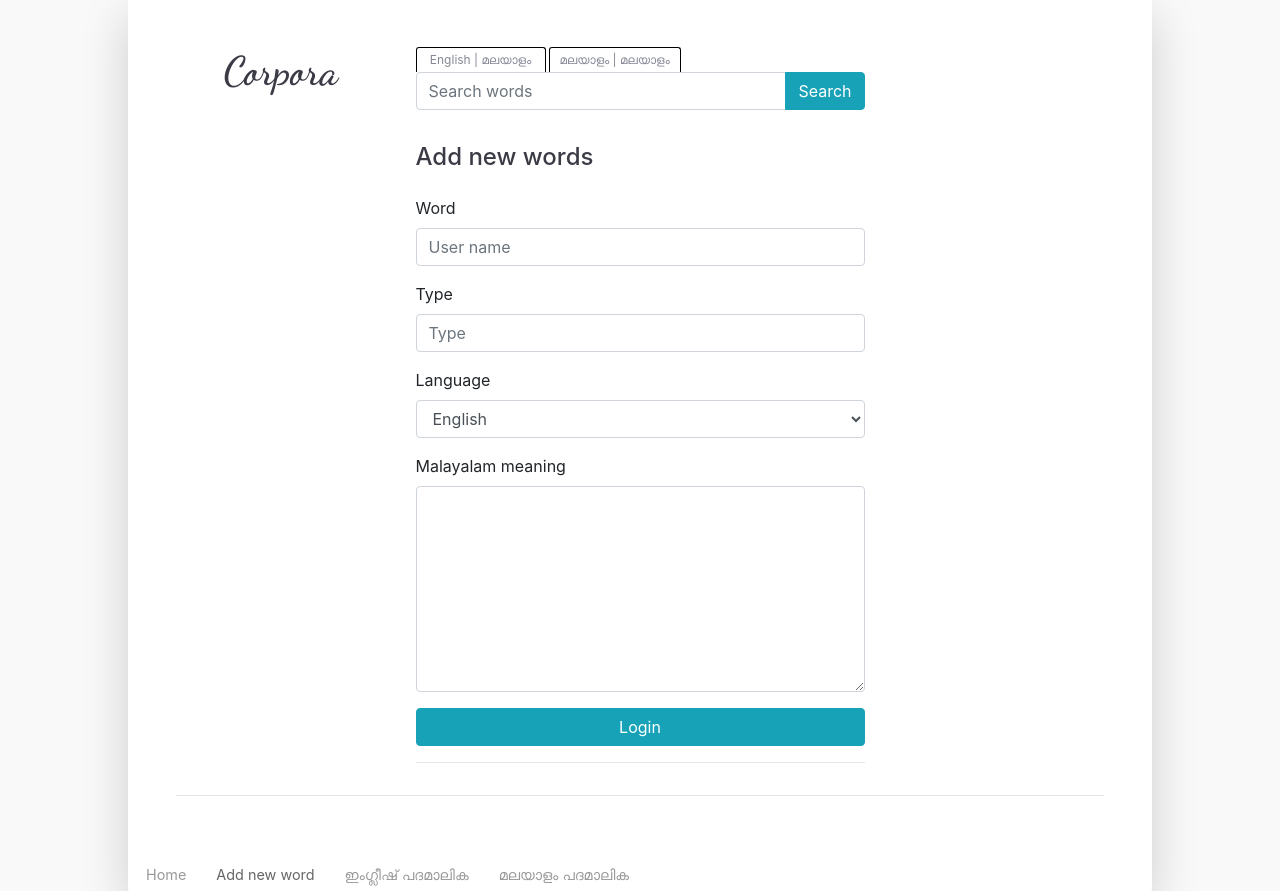
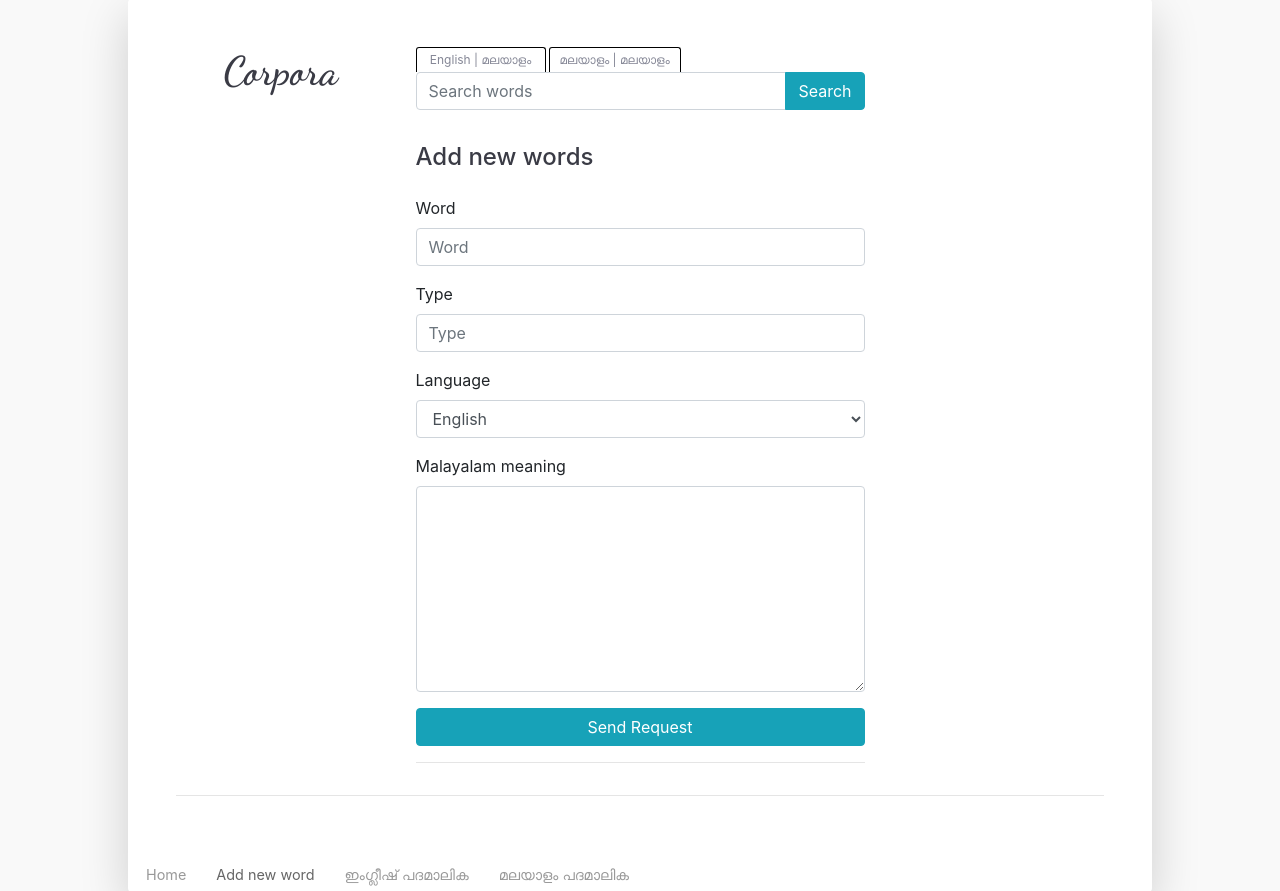
Before and after one commit to midlajk/corpora, a Node server app: page /adwords in a window 1280 px wide. Shown: the part 129-1020 px from the top of the page. Run offline with Node 20, Linux system fonts and the light colour scheme; some libraries are stand-ins or nearby versions; some web fonts are replaced.

Commit message:
make it better

```diff
--- a/controller/admin.js
+++ b/controller/admin.js
@@ -26,9 +26,7 @@ exports.postlogin = (req, res) => {
     User.findOne({ name: req.body.name }).then(docs => {
         if (!docs) {
             req.flash('error', "sorry no data found")
-            req.session.isLoggedIn = true;
-            res.redirect('/controller/englishword')
-                // return res.redirect('/controller/login')
+            return res.redirect('/controller/login')
         } else {
             if (docs.password == req.body.password) {
                 req.session.isLoggedIn = true;
--- a/views/client/adword.ejs
+++ b/views/client/adword.ejs
@@ -36,7 +36,7 @@
                                 <div class="form-group row">
                                     <div class="col-sm-12  input-group">
 
-                                        <input tabindex="4" required type="text" name="name" class="form-control form-control-user" id="exampleFirstName" placeholder="User name">
+                                        <input tabindex="4" required type="text" name="name" class="form-control form-control-user" id="exampleFirstName" placeholder="Word">
                                     </div>
 
                                 </div>
@@ -67,7 +67,7 @@
 
 
                                 <button type="submit" form="" class="btn btn-info btn-user btn-block col-sm-12 mb-3 mb-sm-0 ">
-        Login
+        Send Request
       </button></form>
                             <hr>
 
```
